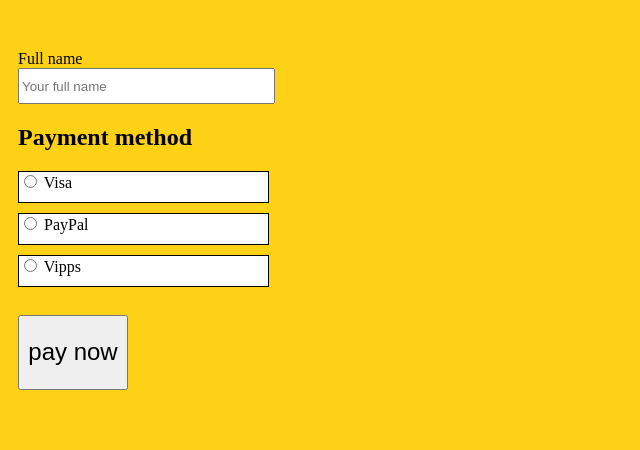
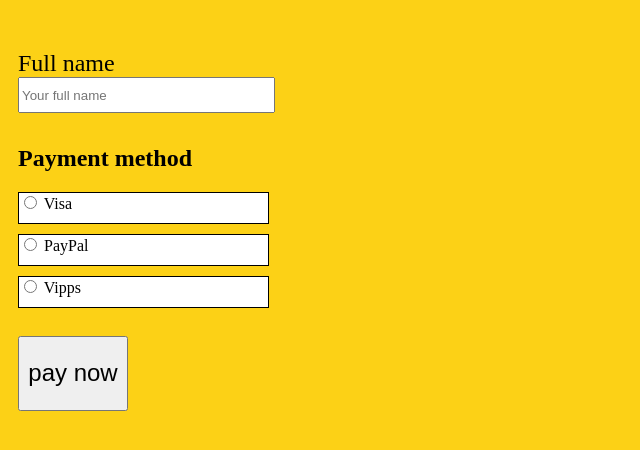
Before and after one commit to hermansintnu/project_webtech, a plain HTML site: page order/payment.html in a window 1280 px wide. Shown: the whole page, without its empty margins (0-640 px from the left). Drawn offline with Linux system fonts and the light colour scheme.

Commit message:
Updated style on payment

```diff
--- a/style.css
+++ b/style.css
@@ -16,9 +16,9 @@ body {
 margin: 10px;
 }
 
-.input-name label {
-  height: 40px;
-  font-size: 20px;
+.payment-name {
+  font-size: 1.5em;
+  height: 75px;
 }
 
 .payment-name input {
```
